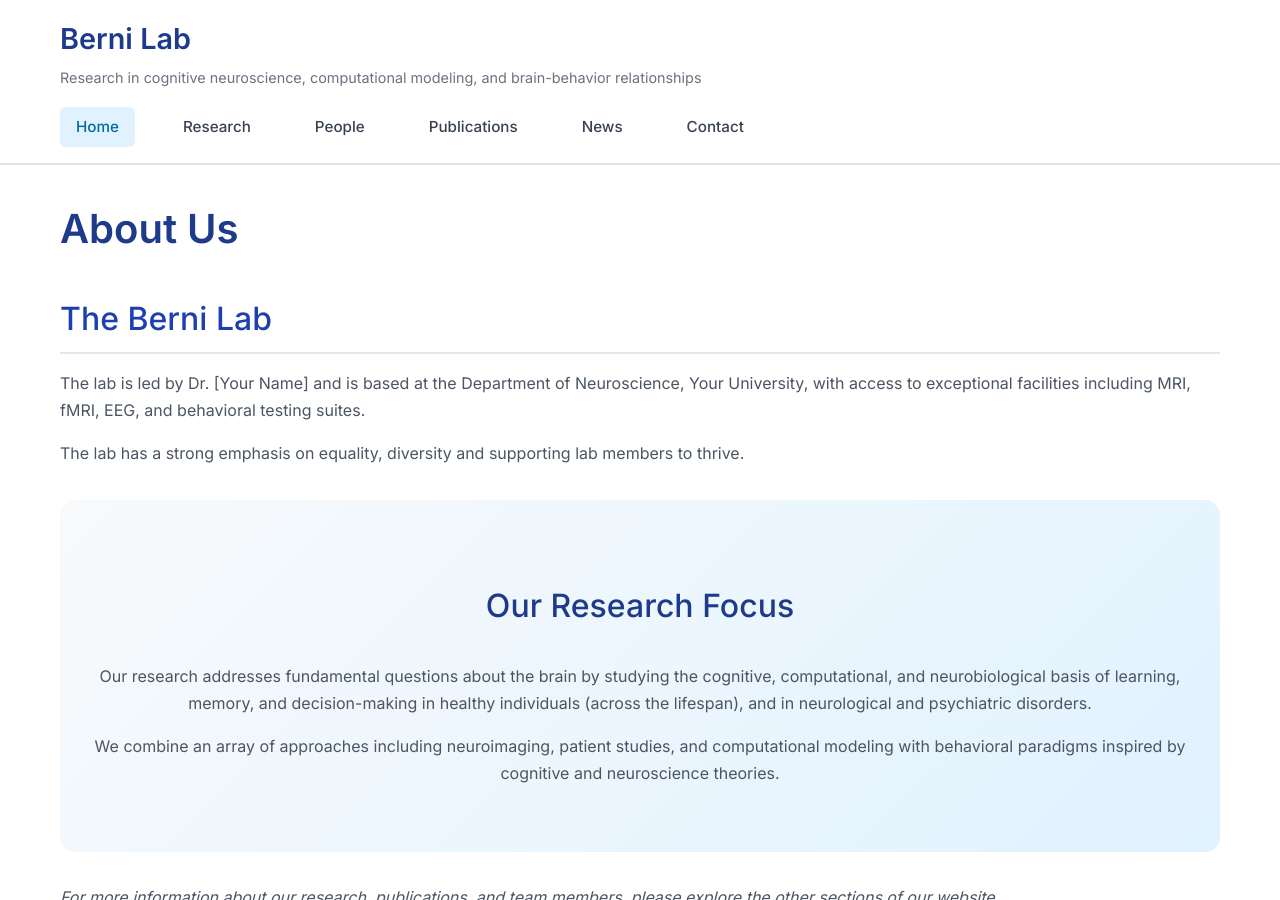
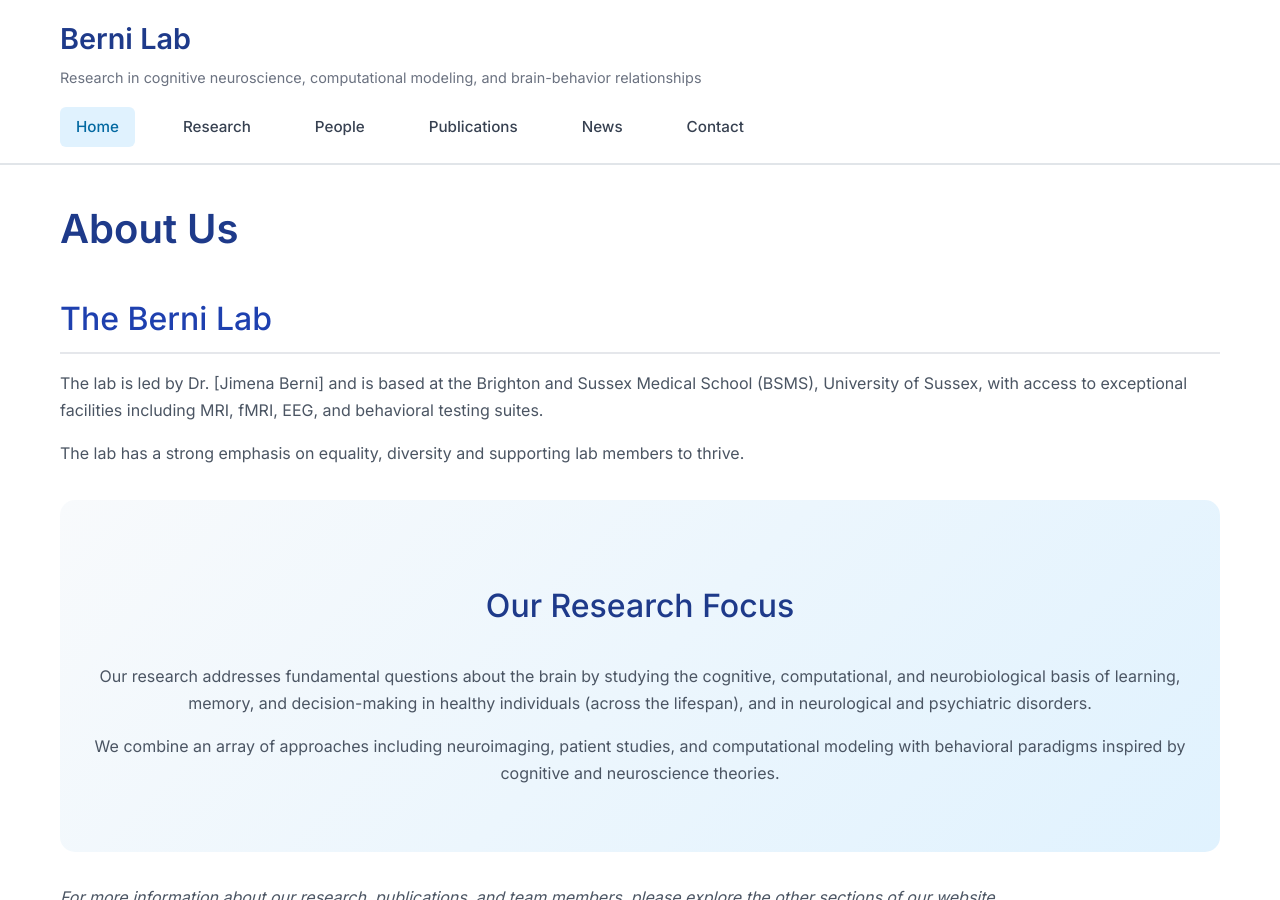
Before and after one commit to nvelichkova/berni-lab.github.io, a Jekyll site: the page built from index.md, in a window 1280 px wide and 900 px high. Built offline with Jekyll 4.4.1, drawn with Linux system fonts in a browser that asks for light colours; some of the changed text lies outside the part shown.

Commit message:
Update _config.yml

```diff
--- a/_config.yml
+++ b/_config.yml
@@ -7,10 +7,10 @@ url: "https://nvelichkova.github.io"  # ← UPDATE THIS!
 # Lab information
 lab_name: "Berni Lab"  # ← Update these!
 lab_short: "BL"
-institution: "Your University"  # ← Update!
-department: "Department of Neuroscience"  # ← Update!
-pi_name: "Dr. [Your Name]"  # ← Update!
-location: "City, Country"  # ← Update!
+institution: "University of Sussex"  # ← Update!
+department: "Brighton and Sussex Medical School (BSMS)"  # ← Update!
+pi_name: "Dr. [Jimena Berni]"  # ← Update!
+location: "Brighton, UK"  # ← Update!
 
 # Contact
 email: "your-email@university.edu"  # ← Update!
```
